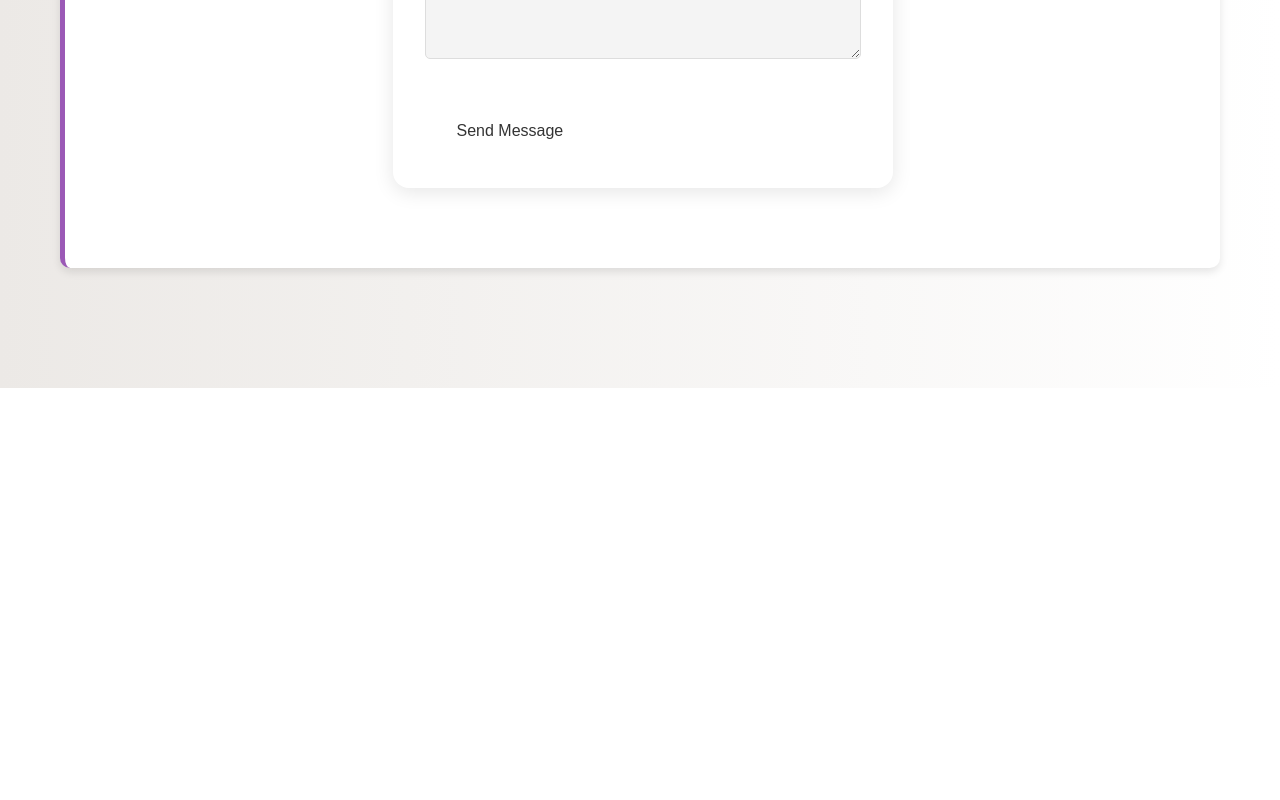
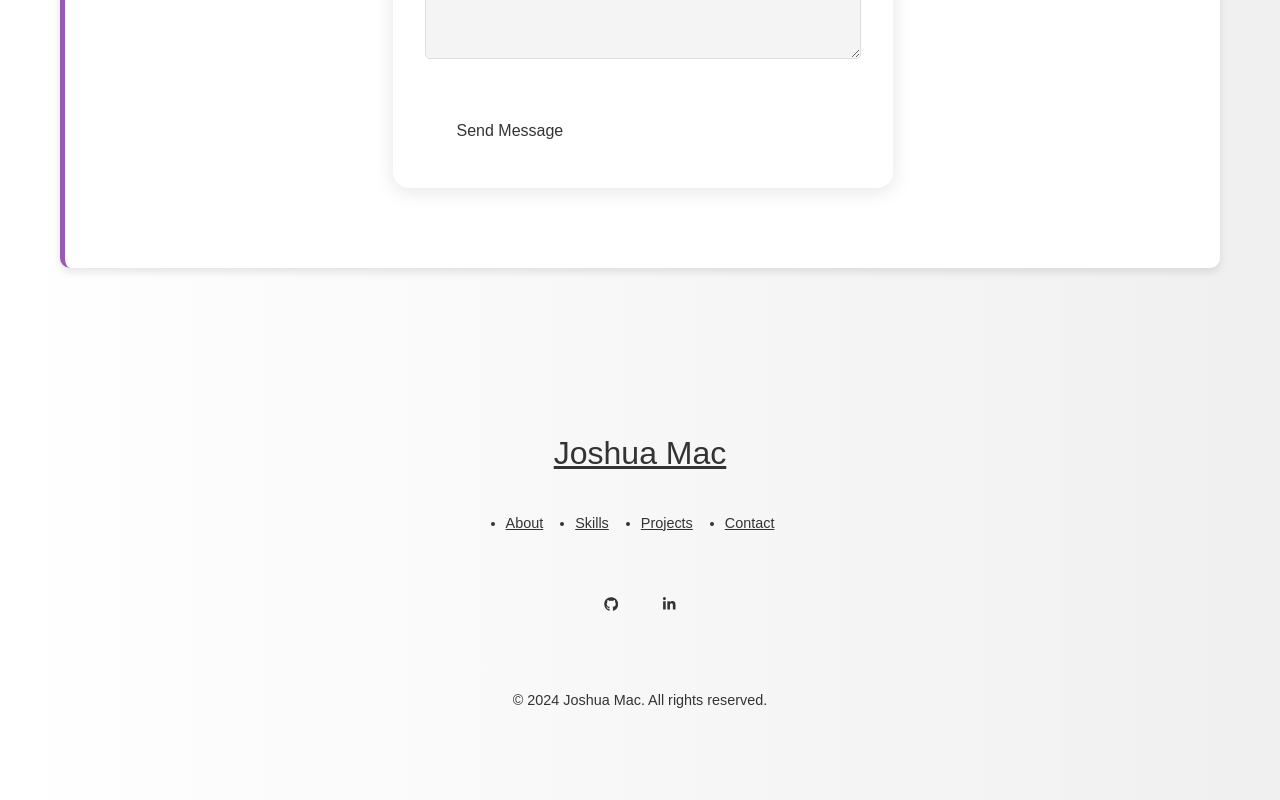
Before and after one commit to MrJayMac/PortfolioWebsite, a React (Create React App) app in the folder client/: page / in a window 1280 px wide. Shown: the part 2634-3434 px from the top of the page. Before the commit the page ends 3022 px from the top, so only its background shows below. Built offline with nearby package versions, Linux system fonts and the light colour scheme.

Commit message:
hiding nav when opening cards

```diff
--- a/client/src/App.js
+++ b/client/src/App.js
@@ -1,20 +1,25 @@
-import React from 'react'
-import Nav from './components/Nav/Nav'
-import About from './components/About/About'
-import Skills from './components/Skills/Skills'
-import Projects from './components/Projects/Projects'
-import Contact from './components/Contact/Contact'
+import React, { useState } from 'react';
+import Nav from './components/Nav/Nav';
+import About from './components/About/About';
+import Skills from './components/Skills/Skills';
+import Projects from './components/Projects/Projects';
+import Contact from './components/Contact/Contact';
+import Footer from './components/Footer/Footer';
+import NavBarVisibility from './components/Nav/NavBarVisibility';
 
 const App = () => {
+  const [isNavBarVisible, setNavBarVisibility] = useState(true);
+
   return (
-    <div>
-      <Nav/>
-      <About/>
-      <Skills/>
-      <Projects/>
-      <Contact/>
-    </div>
-  )
-}
+    <NavBarVisibility.Provider value={{ isNavBarVisible, setNavBarVisibility }}>
+      {isNavBarVisible && <Nav />}
+      <About />
+      <Skills />
+      <Projects />
+      <Contact />
+      <Footer />
+    </NavBarVisibility.Provider>
+  );
+};
 
-export default App
+export default App;
--- a/client/src/components/About/About.css
+++ b/client/src/components/About/About.css
@@ -39,8 +39,8 @@
   position: fixed;
   top: 0;
   left: 0;
-  right: 0;
-  bottom: 0;
+  width: 100%;
+  height: 100%;
   display: flex;
   align-items: center;
   justify-content: center;
@@ -54,8 +54,6 @@
 }
 
 .modal-content {
-  display: flex;
-  flex-direction: row;
   background-color: #ffffff;
   padding: 30px;
   border-radius: 15px;
@@ -63,10 +61,14 @@
   width: 90%;
   box-shadow: 0 10px 30px rgba(0, 0, 0, 0.3);
   text-align: center;
-  transform: scale(0);
-  opacity: 0;
   animation: zoomIn 0.6s ease-out forwards;
+  border: 3px solid transparent;
 }
+
+.modal.open .modal-content {
+  border-color: #3498db;
+}
+
 
 .modal-content .left {
   flex: 1;
--- a/client/src/components/About/About.jsx
+++ b/client/src/components/About/About.jsx
@@ -1,11 +1,20 @@
-import React, { useState, useEffect } from 'react';
+import React, { useState, useEffect, useContext } from 'react';
 import './About.css';
+import NavBarVisibility from '../Nav/NavBarVisibility';
 
 const About = () => {
   const [modalType, setModalType] = useState(null);
+  const { setNavBarVisibility } = useContext(NavBarVisibility);
 
-  const openModal = (type) => setModalType(type);
-  const closeModal = () => setModalType(null);
+  const openModal = (type) => {
+    setNavBarVisibility(false);
+    setModalType(type);
+  };
+
+  const closeModal = () => {
+    setNavBarVisibility(true);
+    setModalType(null);
+  };
 
   const handleClickOutside = (e) => {
     if (e.target.classList.contains('modal')) {
@@ -85,9 +94,6 @@ const About = () => {
       {modalType && (
         <div className={`modal ${modalType ? 'open' : ''}`}>
           <div className="modal-content">
-            <div className="left">
-              <p>IMAGE HERE</p>
-            </div>
             <div className="right">
               <h3>{modalContent[modalType].title}</h3>
               {modalContent[modalType].content}
--- /dev/null
+++ b/client/src/components/Footer/Footer.css
@@ -0,0 +1,60 @@
+footer {
+    background: var(--color-primary);
+    padding: 3rem 0;
+    text-align: center;
+    font-size: 0.9rem;
+    margin-top: 7rem;
+  }
+
+  footer a {
+    color: var(--color-bg);
+  }
+
+  .footer__logo {
+    font-size: 2rem;
+    font-weight: 500;
+    margin-bottom: 2rem;
+    display: inline-block;
+  }
+
+  .permalinks {
+    display: flex;
+    flex-wrap: wrap;
+    justify-content: center;
+    gap: 2rem;
+    margin: 0 auto 3rem;
+  }
+
+  .footer__socials {
+    display: flex;
+    justify-content: center;
+    gap: 1rem;
+    margin-bottom: 4rem;
+  }
+
+  .footer__socials a {
+    background: var(--color-bg);
+    color: var(--color-white);
+    padding: 0.8rem;
+    border-radius: 0.7rem;
+    display: flex;
+    border: 1px solid transparent;
+  }
+
+  .footer__socials a:hover {
+    background: transparent;
+    color: var(--color-bg);
+    border-color: var(--color-bg);
+  }
+
+  /* ================ MEDIA QUERIES (SMALL DEVICES) ================= */
+  @media screen and (max-width: 600px) {
+    .permalinks {
+      flex-direction: column;
+      gap: 1.5rem;
+    }
+
+    .footer__socials {
+      margin-bottom: 2.6rem;
+    }
+  }
--- /dev/null
+++ b/client/src/components/Footer/Footer.jsx
@@ -0,0 +1,27 @@
+import React from 'react';
+import './Footer.css';
+import { FaGithub, FaLinkedinIn } from 'react-icons/fa';
+
+const Footer = () => {
+  return (
+    <footer>
+      <a href="#" className="footer__logo">Joshua Mac</a>
+
+      <ul className="permalinks">
+        <li><a href="#about">About</a></li>
+        <li><a href="#skills">Skills</a></li>
+        <li><a href="#projects">Projects</a></li>
+        <li><a href="#contact">Contact</a></li>
+      </ul>
+
+      <div className="footer__socials">
+        <a href="https://github.com/MrJayMac" target="_blank" rel="noopener noreferrer"><FaGithub /></a>
+        <a href="https://www.linkedin.com/in/joshua-mac-280556165/" target="_blank" rel="noopener noreferrer"><FaLinkedinIn /></a>
+      </div>
+
+      <p>&copy; 2024 Joshua Mac. All rights reserved.</p>
+    </footer>
+  );
+};
+
+export default Footer;
--- a/client/src/components/Login.jsx
+++ b/client/src/components/Login.jsx
@@ -68,7 +68,7 @@ const Login = () => {
           {isLogin ? 'Login' : 'Register'}
         </button>
       </form>
-      {error && <p style={{ color: 'red' }}>{error}</p>} {/* Display error message */}
+      {error && <p style={{ color: 'red' }}>{error}</p>}
       <button onClick={() => viewLogin(false)}>Sign Up</button>
       <button onClick={() => viewLogin(true)}>Login</button>
     </div>
--- a/client/src/components/Nav/Nav.jsx
+++ b/client/src/components/Nav/Nav.jsx
@@ -1,9 +1,8 @@
-import React, { useState, useEffect } from 'react';
+import React from 'react';
 import './Nav.css';
 import { FaUser, FaTools, FaProjectDiagram, FaEnvelope } from 'react-icons/fa';
 
 const Nav = () => {
-  const [activeSection, setActiveSection] = useState('');
 
   const navLinks = [
     { href: '#about', label: <FaUser />, title: 'About' },
@@ -12,28 +11,6 @@ const Nav = () => {
     { href: '#contact', label: <FaEnvelope />, title: 'Contact' },
   ];
 
-  useEffect(() => {
-    const handleScroll = () => {
-      const sections = document.querySelectorAll('section[id]');
-      let currentSection = '';
-
-      sections.forEach((section) => {
-        const sectionTop = section.offsetTop;
-        const sectionHeight = section.offsetHeight;
-        if (window.scrollY >= sectionTop - sectionHeight / 3) {
-          currentSection = section.getAttribute('id');
-        }
-      });
-
-      setActiveSection(currentSection);
-    };
-
-    window.addEventListener('scroll', handleScroll);
-    return () => {
-      window.removeEventListener('scroll', handleScroll);
-    };
-  }, []);
-
   return (
     <nav>
       {navLinks.map(({ href, label, title }) => (
@@ -41,7 +18,6 @@ const Nav = () => {
           key={href}
           href={href}
           title={title}
-          className={activeSection === href.slice(1) ? 'active' : ''}
         >
           {label}
         </a>
--- /dev/null
+++ b/client/src/components/Nav/NavBarVisibility.jsx
@@ -0,0 +1,5 @@
+import { createContext } from 'react';
+
+const NavBarVisibility = createContext();
+
+export default NavBarVisibility;
--- a/client/src/index.css
+++ b/client/src/index.css
@@ -6,7 +6,7 @@
 
 body {
   font-family: 'Arial', sans-serif;
-  background: linear-gradient(to right, #ece9e6, #ffffff);
+  background: linear-gradient(to right, rgba(255, 255, 255, 0.7), rgba(233, 233, 233, 0.7));
   color: #333;
   line-height: 1.6;
   display: flex;
@@ -15,6 +15,7 @@ body {
   align-items: center;
   padding: 20px;
 }
+
 
 h1, h3 {
   color: #2c3e50;
```
Also changed, not shown: client/src/components/Footer.jsx (deleted, +0 -9 lines), client/src/texture.svg (added).
